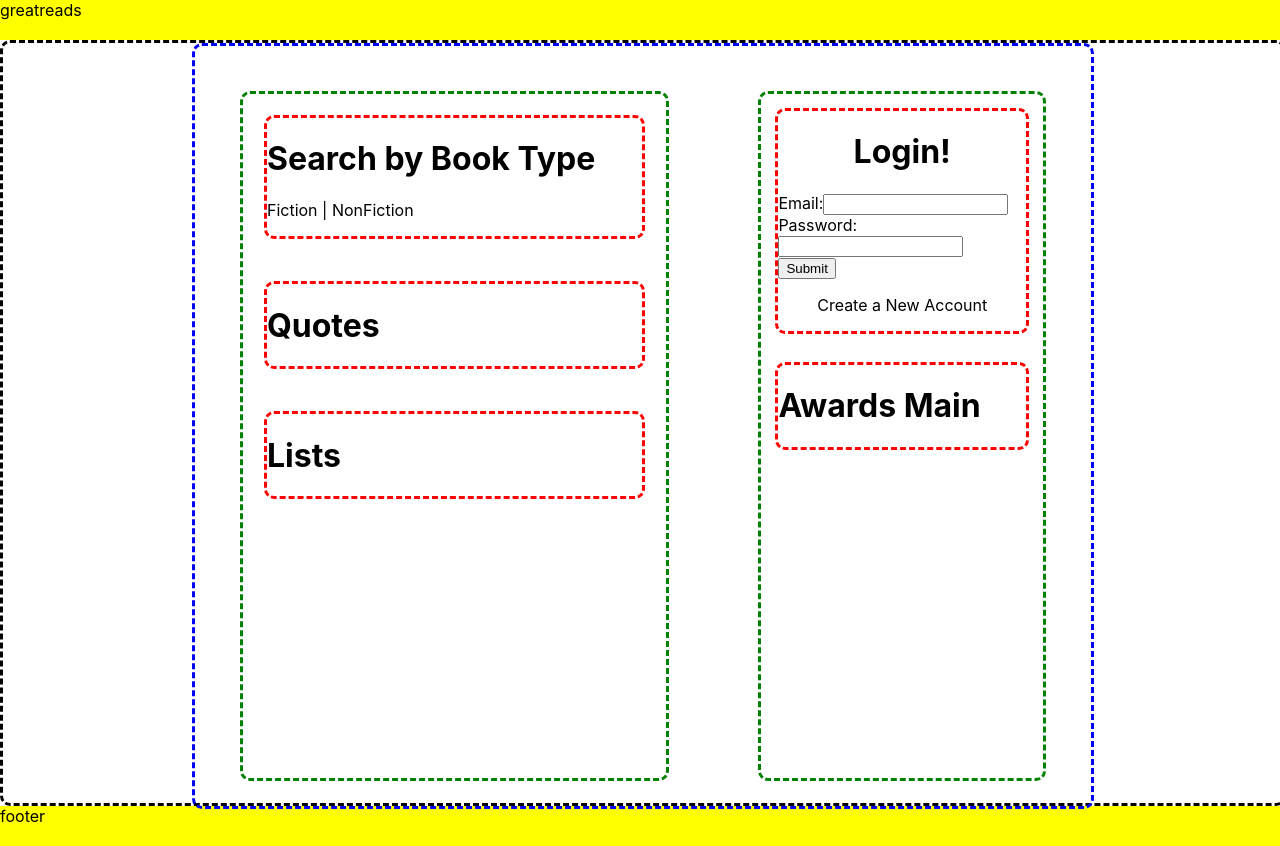
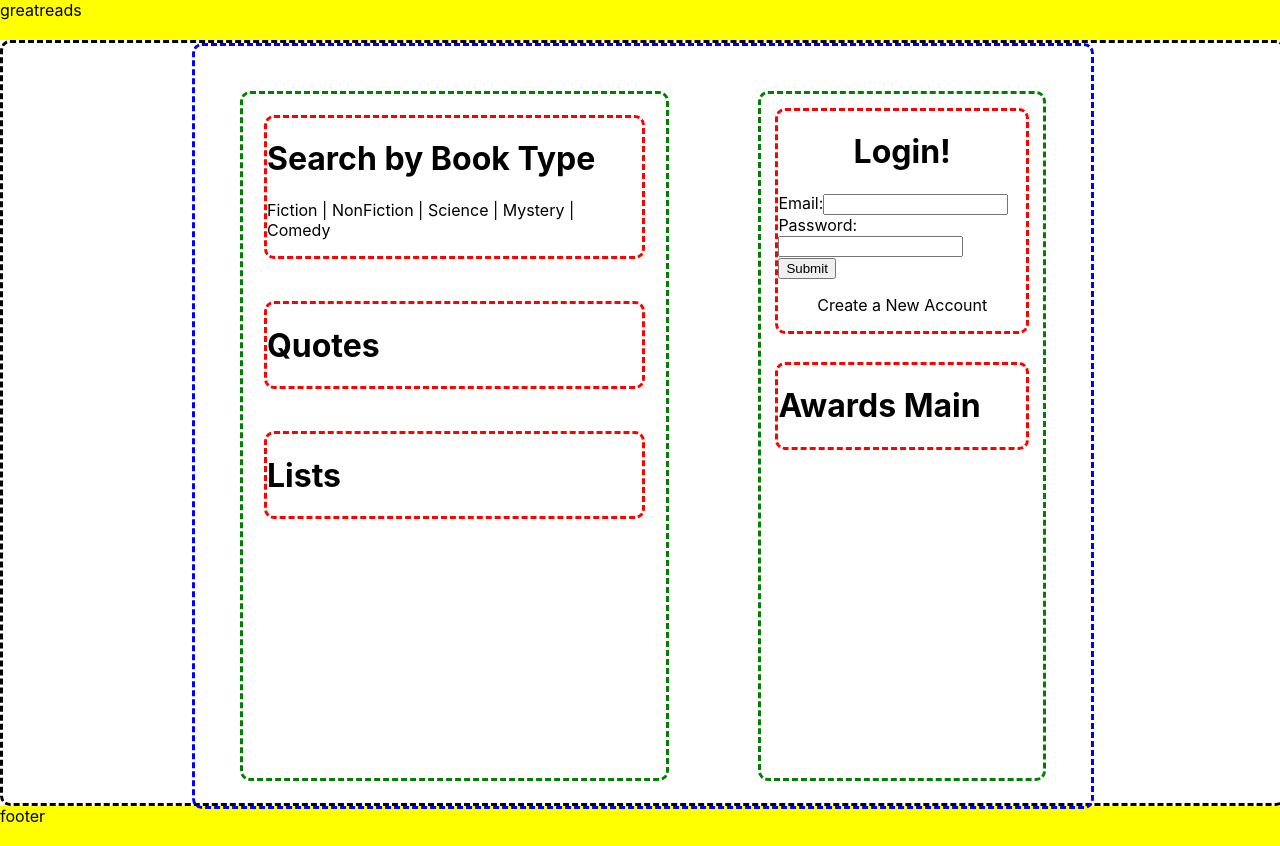
Before and after one commit to MarSchlaefer/greatreads_frontend, a React (Create React App) app: page / in a window 1280 px wide. Built offline with nearby package versions, Linux system fonts and the light colour scheme.

Commit message:
Handle login submit.

```diff
--- a/src/App.js
+++ b/src/App.js
@@ -26,11 +26,17 @@ class App extends Component {
 
   renderContent = () => {
     if (this.state.login === 'loggedout') {
-      return <PublicHome />
+      return <PublicHome handlleLogin={this.handlleLogin}/>
     } else if (this.state.login === 'loggedin') {
       return <UserHome />
     }
   }
+
+  handlleLogin = () => {
+    this.setState({
+      login: 'loggedin'
+    })
+  }
 }
 
 export default App;
--- a/src/components/bookTypes.js
+++ b/src/components/bookTypes.js
@@ -5,7 +5,7 @@ class BookTypes extends Component {
     return (
       <div className="book-types">
         <h1>Search by Book Type</h1>
-          <p><span>Fiction</span><span> | </span><span>NonFiction</span></p>
+          <p><span>Fiction</span><span> | </span><span>NonFiction</span><span> | </span><span>Science</span><span> | </span><span>Mystery</span><span> | </span><span>Comedy</span></p>
       </div>
     )
   }
--- a/src/components/loginMain.js
+++ b/src/components/loginMain.js
@@ -5,7 +5,7 @@ class LoginMain extends Component {
     return (
       <div className="login-container">
         <h1>Login!</h1>
-        <form>
+        <form onSubmit={this.props.handlleLogin}>
           <label>
             Email:
           </label>
--- a/src/components/publicHome.js
+++ b/src/components/publicHome.js
@@ -13,7 +13,7 @@ class PublicHome extends Component {
           <PublicMain />
         </div>
         <div className="public-right-container">
-          <LoginMain />
+          <LoginMain handlleLogin={this.props.handlleLogin}/>
           <AwardsMain />
         </div>
       </div>
```
